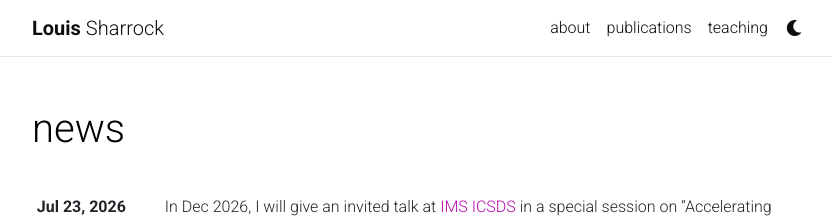
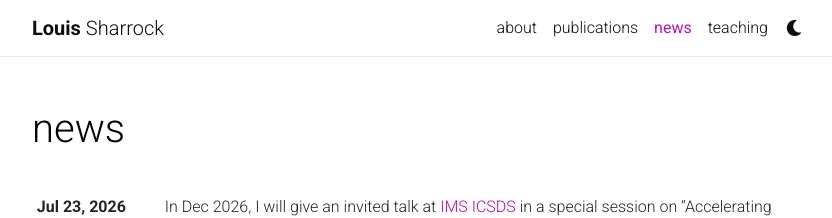
Before and after one commit to louissharrock/louissharrock.github.io, a Jekyll site: the page built from news.html, in a window 1280 px wide. Shown: the top 218 px of the page, without its empty margins (223-1055 px from the left). Built offline with Jekyll 4.4.1, drawn with Linux system fonts in a browser that asks for light colours; comment, search, counter and statistics services are not loaded; a style sheet for code colours, icons or effects is not loaded.

Commit message:
show news in navigation and keep dates on one line

```diff
--- a/_includes/news.html
+++ b/_includes/news.html
@@ -11,7 +11,7 @@
               {% endif %}
               {% for item in news limit: news_limit %}
                 <tr>
-                  <th scope="row">{{ item.date | date: "%b %-d, %Y" }}</th>
+                  <th scope="row">{{ item.date | date: "%b" }}&nbsp;{{ item.date | date: "%-d," }}&nbsp;{{ item.date | date: "%Y" }}</th>
                   <td>
                     {% if item.inline -%}
                       {{ item.content | remove: '<p>' | remove: '</p>' | emojify }}
--- a/news.html
+++ b/news.html
@@ -2,6 +2,8 @@
 layout: page
 title: news
 permalink: /news/
+nav: true
+nav_order: 4
 ---
 
 {% include news.html %}
```
